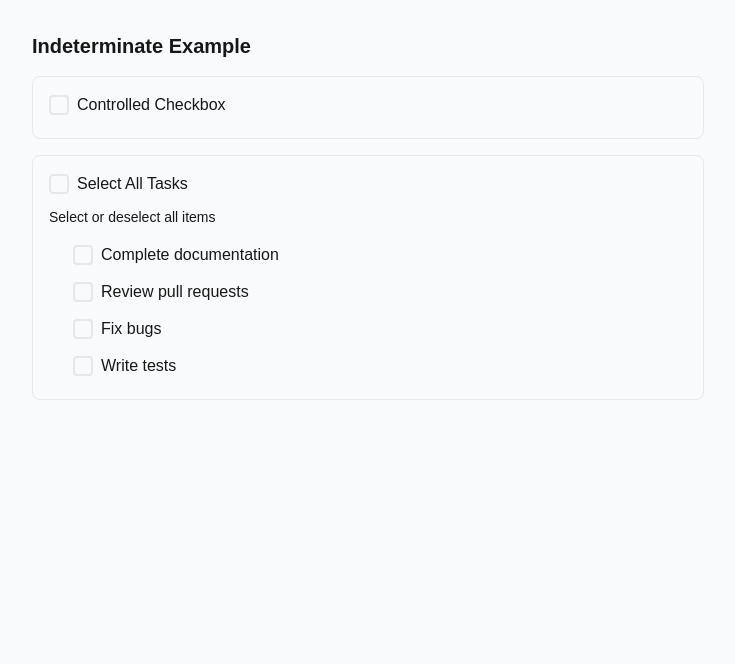
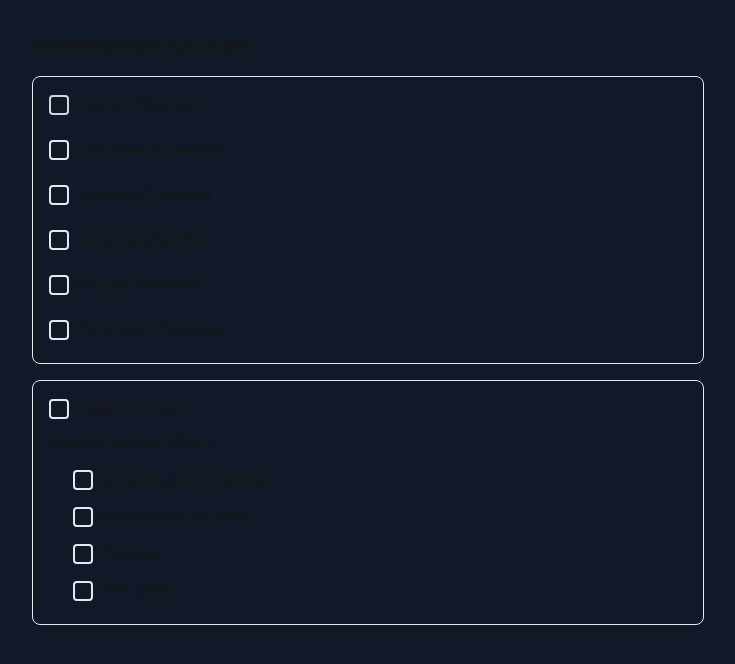
Before and after one commit to shakibdshy/react-checkbox-pro, a Next.js app: page / in a window 1280 px wide. Shown: the top 664 px of the page, without its empty margins (272-1007 px from the left). Built offline with nearby package versions, Linux system fonts and the light colour scheme.

Commit message:
Improved checkbox Focus color

```diff
--- a/src/app/layout.tsx
+++ b/src/app/layout.tsx
@@ -23,7 +23,7 @@ export default function RootLayout({
   children: React.ReactNode;
 }>) {
   return (
-    <html lang="en">
+    <html lang="en" className="dark">
       <body
         className={`${geistSans.variable} ${geistMono.variable} antialiased`}
       >
--- a/src/app/page.tsx
+++ b/src/app/page.tsx
@@ -55,10 +55,12 @@ export default function Home() {
         <section className="space-y-4">
           <h2 className="text-xl font-semibold">Indeterminate Example</h2>
           <div className="space-y-4 border rounded-lg p-4">
-            <Checkbox
-              checked={isChecked}
-              onChange={handleCheckboxChange}
-            >
+            <Checkbox color="primary" isWithoutTailwind>Primary Checkbox</Checkbox>
+            <Checkbox color="secondary">Secondary Checkbox</Checkbox>
+            <Checkbox color="success">Success Checkbox</Checkbox>
+            <Checkbox color="warning">Warning Checkbox</Checkbox>
+            <Checkbox color="danger">Danger Checkbox</Checkbox>
+            <Checkbox checked={isChecked} onChange={handleCheckboxChange}>
               Controlled Checkbox
             </Checkbox>
           </div>
--- a/src/components/ui/checkbox/checkbox.styles.ts
+++ b/src/components/ui/checkbox/checkbox.styles.ts
@@ -23,7 +23,7 @@ export const checkbox = tv({
       true: "react-checkbox-pro-base",
       false: [
         "border-2",
-        "focus:outline-none focus:ring-2 focus:ring-offset-2",
+        "focus:outline-none focus-visible:ring-0 focus-visible:ring-offset-2 focus-visible:ring-primary focus-visible:ring-offset-primary",
         "before:content-[''] before:absolute before:inset-0",
         "before:transform before:scale-0 before:transition-transform",
         "checked:before:scale-100",
@@ -36,12 +36,12 @@ export const checkbox = tv({
       lg: "h-6 w-6"
     },
     color: {
-      default: "checked:border-gray-500 checked:bg-gray-500 focus:ring-gray-500/20",
-      primary: "checked:border-primary checked:bg-primary focus:ring-primary/20",
-      secondary: "checked:border-secondary checked:bg-secondary focus:ring-secondary/20",
-      success: "checked:border-success checked:bg-success focus:ring-success/20",
-      warning: "checked:border-warning checked:bg-warning focus:ring-warning/20",
-      danger: "checked:border-danger checked:bg-danger focus:ring-danger/20"
+      default: "checked:border-gray-500 checked:bg-gray-500",
+      primary: "checked:border-primary checked:bg-primary",
+      secondary: "checked:border-secondary checked:bg-secondary",
+      success: "checked:border-success checked:bg-success",
+      warning: "checked:border-warning checked:bg-warning",
+      danger: "checked:border-danger checked:bg-danger"
     },
     radius: {
       none: "rounded-none",
--- a/src/components/ui/checkbox/custom.styles.ts
+++ b/src/components/ui/checkbox/custom.styles.ts
@@ -26,6 +26,10 @@ export const customStyles = `
 
   &:focus {
     outline: none;
+    box-shadow: 0 0 0 2px var(--checkbox-ring-color, rgb(59 130 246 / 0.2));
+  }
+
+  &:focus-visible {
     box-shadow: 0 0 0 2px var(--checkbox-ring-color, rgb(59 130 246 / 0.2));
   }
 
--- a/tailwind.config.ts
+++ b/tailwind.config.ts
@@ -1,6 +1,8 @@
 import type { Config } from "tailwindcss";
+import { withTV } from "tailwind-variants/transformer";
 
-export default {
+const config: Config = {
+  darkMode: ["class"],
   content: [
     "./src/pages/**/*.{js,ts,jsx,tsx,mdx}",
     "./src/components/**/*.{js,ts,jsx,tsx,mdx}",
@@ -21,4 +23,6 @@ export default {
     },
   },
   plugins: [],
-} satisfies Config;
+};
+
+export default withTV(config);
```
Also changed, not shown: package.json (+4 -4 lines).
